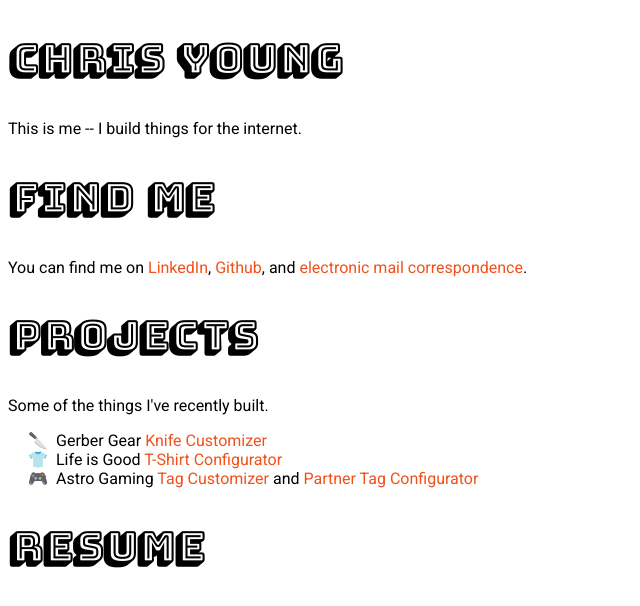
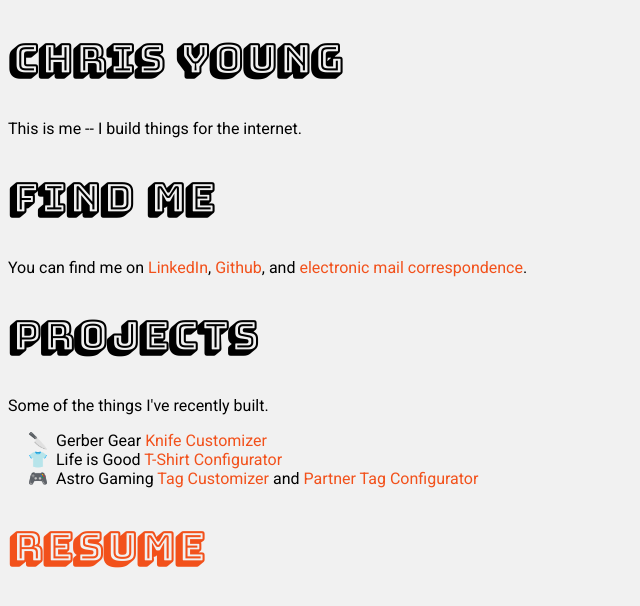
Before and after one commit to ctopheryoung/chrisyoung.github.io, a website built with Parcel: page src/index.html in a window 1280 px wide. Shown: the whole page, without its empty margins (0-640 px from the left). Built offline with nearby package versions, Linux system fonts and the light colour scheme.

Commit message:
Resume styling tweak

```diff
--- a/src/style.scss
+++ b/src/style.scss
@@ -1,4 +1,5 @@
 $red: #f2511b;
+$cream: #f1f1f1;
 
 @mixin bungee-shade {
   font-family: 'Bungee Shade', cursive;
@@ -10,19 +11,17 @@
 
 body {
   @include roboto;
+  background-color: $cream;
+  // margin: 20px;
 }
 
 h1 {
   @include bungee-shade;
   font-size: 40px;
 
-  & a {
-    color: inherit;
-
-    &:hover {
-      color: $red;
-      text-decoration: none;
-    }
+  & a:hover {
+    color: $red;
+    text-decoration: none;
   }
 }
 
```
Also changed, not shown: src/index.html (+2 -2 lines).
